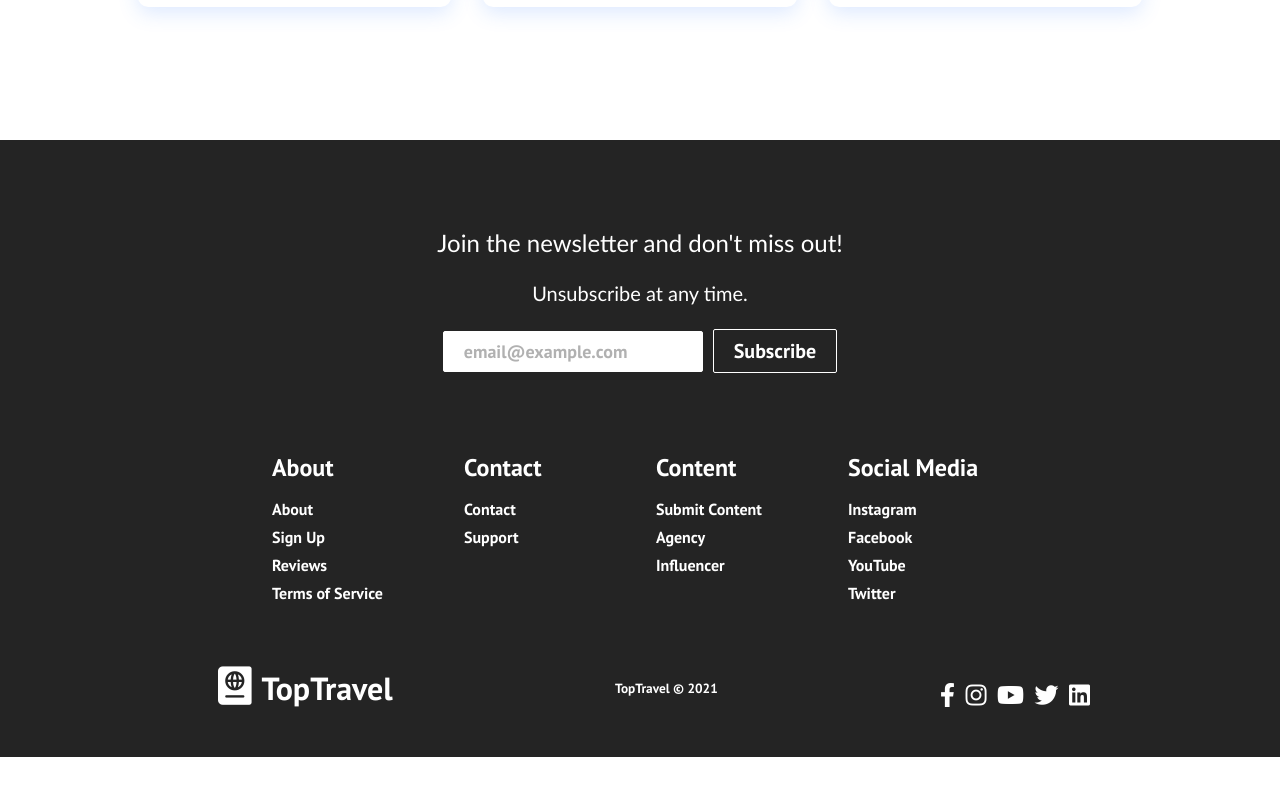
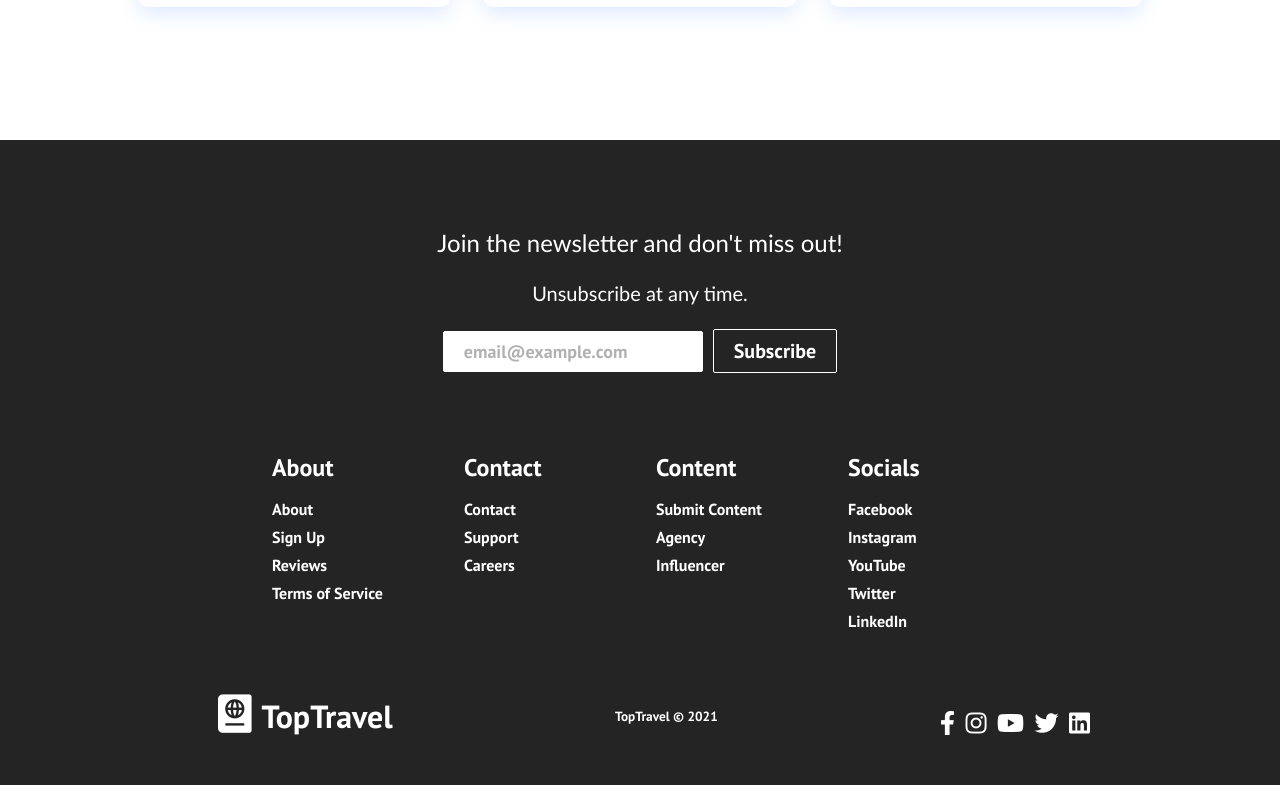
Before and after one commit to rosenbergmichael/react-app-april-2021, a React (Create React App) app: page / in a window 1280 px wide. Shown: the part 1833-2618 px from the top of the page. Before the commit the page ends 2590 px from the top, so only its background shows below. Built offline with nearby package versions, Linux system fonts and the light colour scheme.

Commit message:
in Footer.js change order of socials links, add Careers link under Contact

```diff
--- a/src/components/Footer.js
+++ b/src/components/Footer.js
@@ -33,6 +33,7 @@ function Footer() {
             <h2>Contact</h2>
             <Link to='/'>Contact</Link>
             <Link to='/'>Support</Link>
+            <Link to='/'>Careers</Link>
           </div>
         </div>
         <div className="footer-link-wrapper">
@@ -43,11 +44,12 @@ function Footer() {
             <Link to='/'>Influencer</Link>
           </div>
           <div className="footer-link-items">
-            <h2>Social Media</h2>
+            <h2>Socials</h2>
+            <Link to='/'>Facebook</Link>
             <Link to='/'>Instagram</Link>
-            <Link to='/'>Facebook</Link>
             <Link to='/'>YouTube</Link>
             <Link to='/'>Twitter</Link>
+            <Link to='/'>LinkedIn</Link>
           </div>
         </div>
       </div>
--- a/src/components/pages/Destinations.js
+++ b/src/components/pages/Destinations.js
@@ -1,5 +1,6 @@
 import React from 'react';
 import '../../App.css';
+import Cards from '../Cards';
 import Footer from '../Footer';
 
 export default function Destinations() {
@@ -7,6 +8,7 @@ export default function Destinations() {
     <div>
       <img src="/images/destinations2.jpeg" alt="destinations-img" />
       <h1 className="destinations">DESTINATIONS</h1>;
+      <Cards />
       <Footer />
     </div>
     )
```
